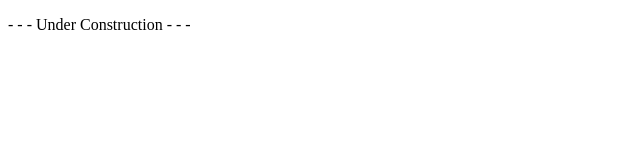
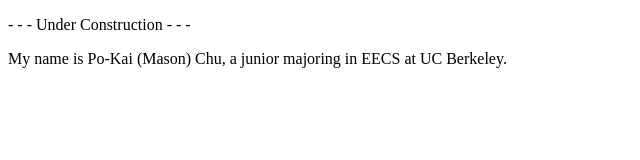
Before and after one commit to xe69iqjU5D/xe69iqju5d.github.io, a plain HTML site: page index.html in a window 1280 px wide. Shown: the whole page, without its empty margins (0-640 px from the left). Drawn offline with Linux system fonts and the light colour scheme.

Commit message:
Update index.html

```diff
--- a/index.html
+++ b/index.html
@@ -5,5 +5,6 @@
   </head>
   <body>
     <p>- - - Under Construction - - -</p>
+    <p>My name is Po-Kai (Mason) Chu, a junior majoring in EECS at UC Berkeley.</p>
   </body>
 </html>
```
